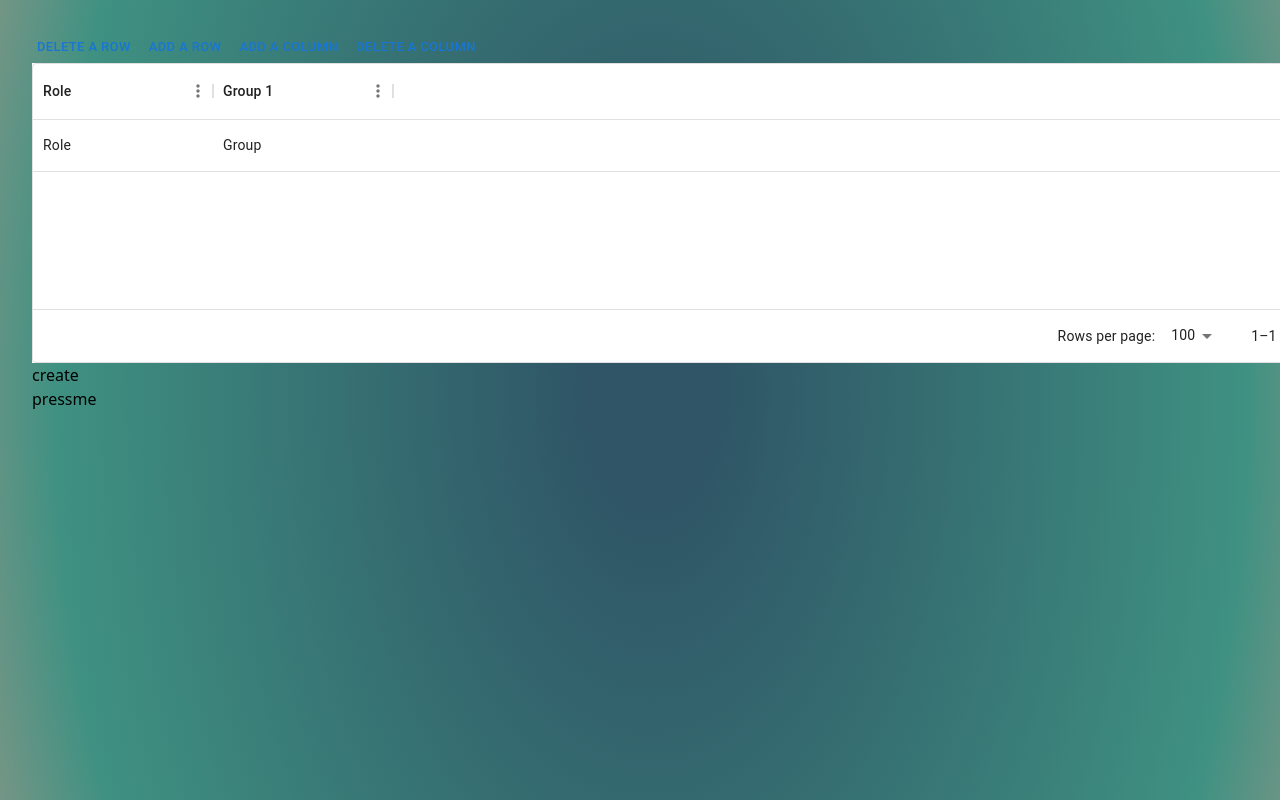
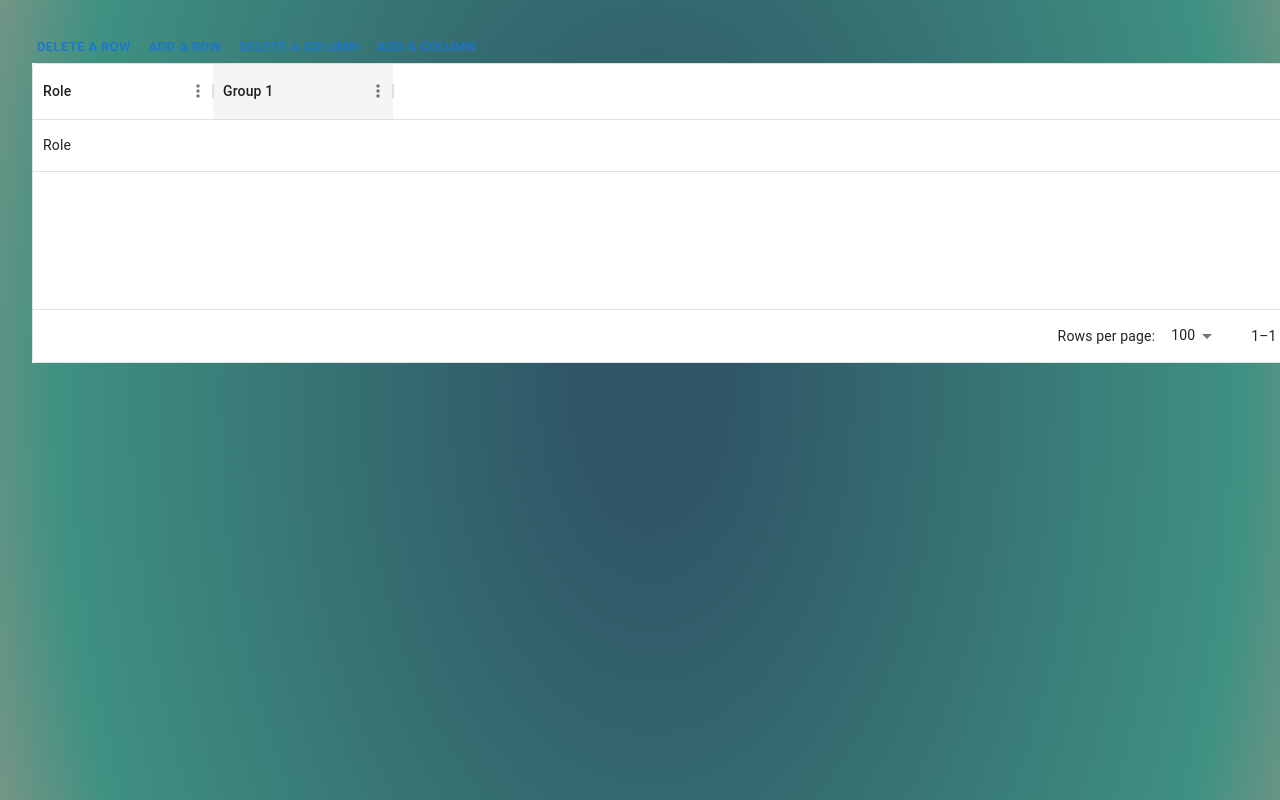
Before and after one commit to Suchpuns/matchme, a React (Vite) app in the folder frontend/: page /admin/1/create in a window 1280 px wide. Shown: the top 800 px of the page. Built offline with nearby package versions, Linux system fonts and the light colour scheme.

Commit message:
fixed up numbering of groups

```diff
--- a/frontend/src/components/EditableTable.tsx
+++ b/frontend/src/components/EditableTable.tsx
@@ -20,7 +20,7 @@ const createCol = () => {
 
 let columns: GridColDef[] = [
   { field: 'role', headerName: 'Role', width: 180, editable: true },
-  { field: 'group', headerName: 'Group 1', width: 180, editable: true }
+  { field: '', headerName: 'Group 1', width: 180, editable: true }
 ];
 
 export default function EditableTable() {
@@ -62,11 +62,11 @@ export default function EditableTable() {
         <Button size="small" onClick={handleAddRow}>
           Add a row
         </Button>
+        <Button size="small" onClick={handleDeleteCol}>
+          Delete a column
+        </Button>
         <Button size="small" onClick={handleAddColumn}>
           Add a column
-        </Button>
-        <Button size="small" onClick={handleDeleteCol}>
-          Delete a column
         </Button>
       </Stack>
       <div style={{ height: 300, width: '100%', backgroundColor: "white"}}>
--- a/frontend/src/pages/admin/EventCreation.tsx
+++ b/frontend/src/pages/admin/EventCreation.tsx
@@ -2,9 +2,10 @@ import EditableTable from "../../components/EditableTable";
 const EventCreation = () => {
   return (
     <>
-      <EditableTable/>
-      <p style={{color: 'black'}}>create</p>
-      <button>pressme</button>
+      <div>
+
+        <EditableTable/>
+      </div>
     </>
   );
 }
```
